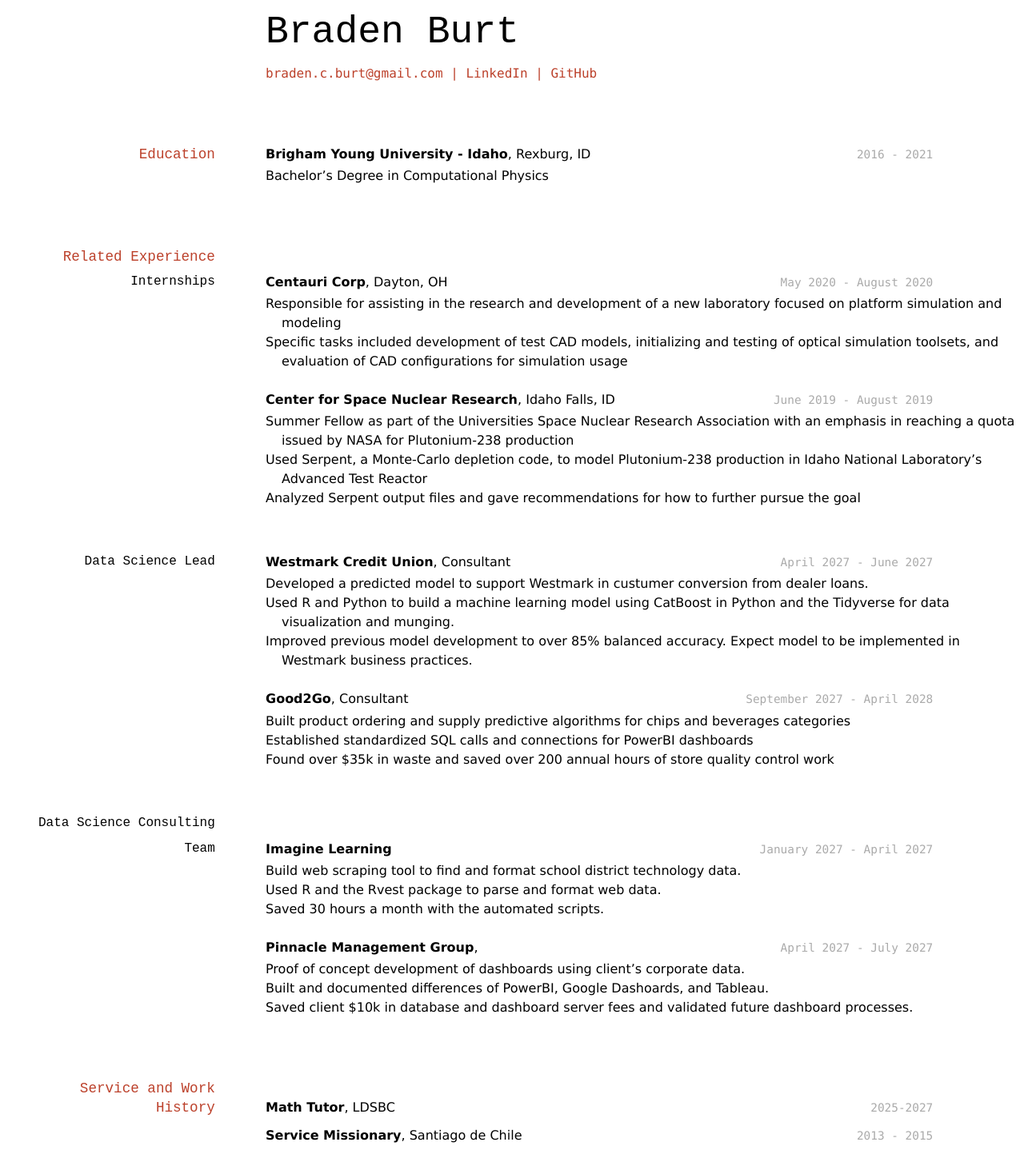
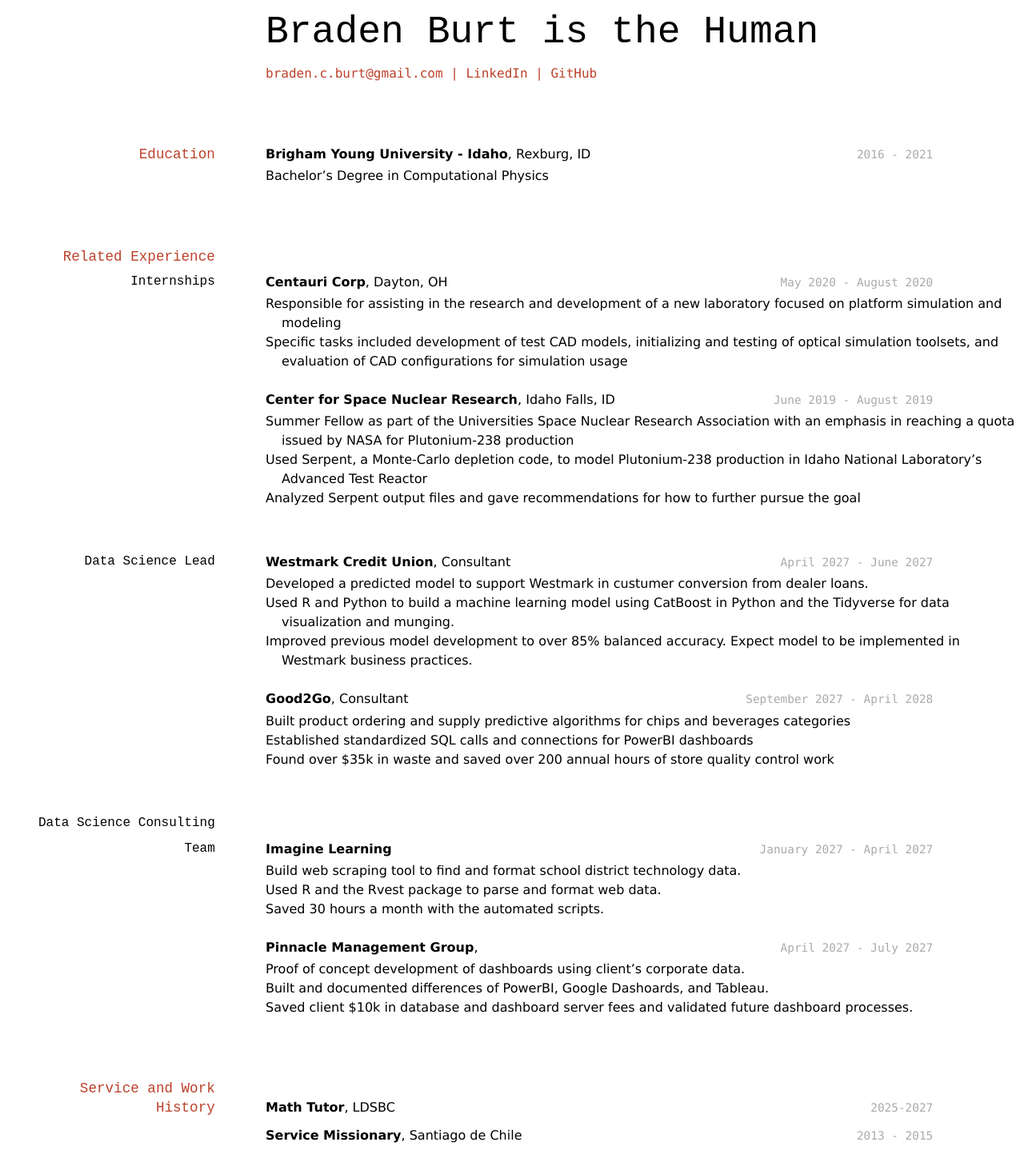
Before and after one commit to bradenburt/bburt_resume, a Jekyll site: the page built from docs/index.md, in a window 1280 px wide. Shown: the whole page at 80% size. Built offline with Jekyll 4.4.1, drawn with Linux system fonts in a browser that asks for light colours.

Commit message:
Update index.md

```diff
--- a/docs/index.md
+++ b/docs/index.md
@@ -2,7 +2,7 @@
 layout: cv
 title: Braden Burt's Resume
 ---
-# Braden Burt
+# Braden Burt is the Human
 <!-- The second prophet of The Church of Jesus Christ of Latter-day Saints. -->
 
 <div id="webaddress">
```
